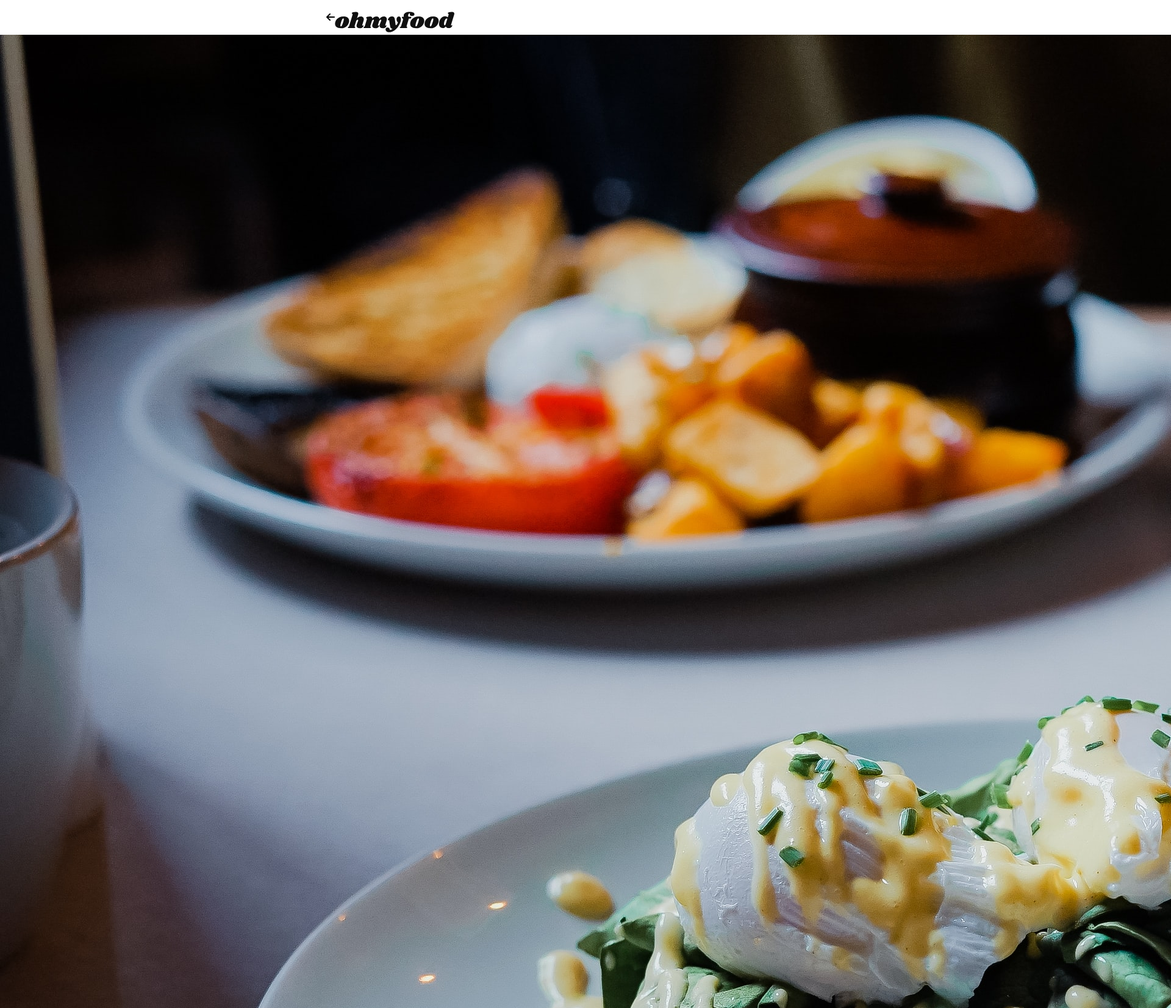
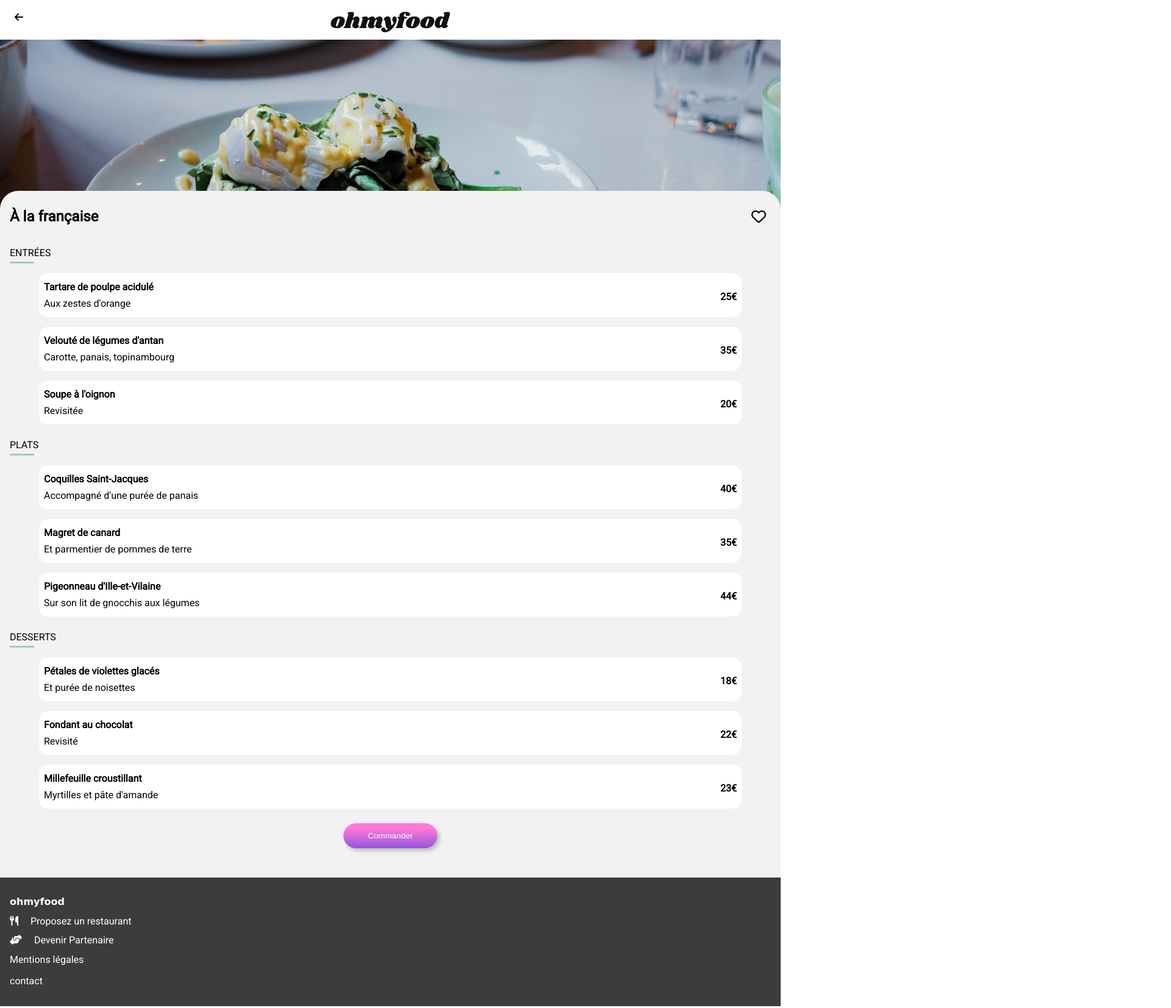
Before and after one commit to Leadelaporte/LeaDelaporte_3_25052021, a plain HTML site: page a_la_francaise.html in a window 1280 px wide. Shown: the part 5-1658 px from the top of the page at 61% size, 1920 px wide, since content can reach past the window. Drawn offline with nearby package versions, Linux system fonts and the light colour scheme; files that its build step writes are made by us from their sources; a web font is replaced by a local one.

Commit message:
menu3 ok

```diff
--- a/a_la_francaise.html
+++ b/a_la_francaise.html
@@ -5,7 +5,7 @@
     <title>OhMyFood-À la française</title>
     <meta charset="utf-8"/>
     <meta name="viewport" content="width=device-width, initial-scale=1.0"/>
-    <link rel="stylesheet" href="styles.css"/>
+    <link rel="stylesheet" href="scss/menu3styles.css"/>
     <script src="https://kit.fontawesome.com/44083493f0.js" crossorigin="anonymous"></script>
 </head>
 
@@ -19,38 +19,62 @@
         </div>
     </header>
 
-    <img src="images/restaurants/toa-heftiba-DQKerTsQwi0-unsplash.jpg" alt="Photo du restaurant À la française"/>
+    <div class="background"></div>
 
     <section class="menu">
         <div class="menu__tilte">
             <h1>À la française</h1>
+            <div class="box__heart">
+                <i class="fas fa-heart"></i>
                 <i class="far fa-heart"></i>
+            </div>
         </div>
         <div class="menu__starters">
             <p>ENTRÉES</p>
         </div>
         <div class="menu__box">
-            <div class="box">
+            <div class="box fade-1">
+                <div class="box__menu">
+                    <div class="box__menu--menu">
                         <h2>Tartare de poulpe acidulé</h2>
                         <p>Aux zestes d'orange</p>
+                    </div>
                     <div class="box__price">
                         <h2>25€</h2>
                     </div>
+                    <div class="validation">
+                        <i class="fas fa-check-circle"></i>
+                    </div>
+                </div>
             </div>
 
-            <div class="box">
+            <div class="box fade-2">
+                <div class="box__menu">
+                    <div class="box__menu--menu">
                         <h2>Velouté de légumes d'antan</h2>
                         <p>Carotte, panais, topinambourg</p>
+                    </div>
                     <div class="box__price">
                         <h2>35€</h2>
                     </div>
+                    <div class="validation">
+                        <i class="fas fa-check-circle"></i>
+                    </div>
+                </div>
             </div>
 
-            <div class="box">
+            <div class="box fade-3">
+                <div class="box__menu ">
+                    <div class="box__menu--menu">
                         <h2>Soupe à l'oignon</h2>
                         <p>Revisitée</p>
+                    </div>
                     <div class="box__price">
                         <h2>20€</h2>
+                    </div>
+                    <div class="validation">
+                        <i class="fas fa-check-circle"></i>
+                    </div>
                 </div>
             </div>
 
@@ -59,27 +83,48 @@
             <p>PLATS</p>
         </div>
         <div class="menu__box">
-            <div class="box">
+            <div class="box fade-4">
+                <div class="box__menu">
+                    <div class="box__menu--menu">
                         <h2>Coquilles Saint-Jacques</h2>
                         <p>Accompagné d'une purée de panais</p>
+                    </div>
                     <div class="box__price">
                         <h2>40€</h2>
                     </div>
+                    <div class="validation">
+                        <i class="fas fa-check-circle"></i>
+                    </div>
+                </div>
             </div>
 
-            <div class="box">
+            <div class="box fade-5">
+                <div class="box__menu">
+                    <div class="box__menu--menu">
                         <h2>Magret de canard</h2>
                         <p>Et parmentier de pommes de terre</p>
+                    </div>
                     <div class="box__price">
                         <h2>35€</h2>
                     </div>
+                    <div class="validation">
+                        <i class="fas fa-check-circle"></i>
+                    </div>
+                </div>
             </div>
 
-            <div class="box">
+            <div class="box fade-6">
+                <div class="box__menu">
+                    <div class="box__menu--menu">
                         <h2>Pigeonneau d'Ille-et-Vilaine</h2>
                         <p>Sur son lit de gnocchis aux légumes</p>
+                    </div>
                     <div class="box__price">
                         <h2>44€</h2>
+                    </div>
+                    <div class="validation">
+                        <i class="fas fa-check-circle"></i>
+                    </div>
                 </div>
             </div>
 
@@ -88,27 +133,48 @@
             <p>DESSERTS</p>
         </div>
         <div class="menu__box">
-            <div class="box">
+            <div class="box fade-7">
+                <div class="box__menu">
+                    <div class="box__menu--menu">
                     <h2>Pétales de violettes glacés</h2>
                     <p>Et purée de noisettes</p>
+                </div>
                     <div class="box__price">
                         <h2>18€</h2>
                     </div>
+                    <div class="validation">
+                        <i class="fas fa-check-circle"></i>
+                    </div>
+                </div>
             </div>
 
-            <div class="box">
+            <div class="box fade-8">
+                <div class="box__menu">
+                    <div class="box__menu--menu">
                         <h2>Fondant au chocolat</h2>
                         <p>Revisité</p>
+                    </div>
                     <div class="box__price">
                         <h2>22€</h2>
                     </div>
+                    <div class="validation">
+                        <i class="fas fa-check-circle"></i>
+                    </div>
+                </div>
             </div>
 
-            <div class="box">
+            <div class="box fade-9">
+                <div class="box__menu">
+                    <div class="box__menu--menu">
                         <h2>Millefeuille croustillant</h2>
                         <p>Myrtilles et pâte d'amande</p>
+                    </div>
                     <div class="box__price">
                         <h2>23€</h2>
+                    </div>
+                    <div class="validation">
+                        <i class="fas fa-check-circle"></i>
+                    </div>
                 </div>
             </div>
 
--- /dev/null
+++ b/scss/menu3styles.scss
@@ -0,0 +1,332 @@
+@import"./utils/variables";
+@import"./utils/mixins";
+@import url('https://fonts.googleapis.com/css2?family=Shrikhand&display=swap');
+@import url('https://fonts.googleapis.com/css2?family=Roboto:wght@300;400&family=Shrikhand&display=swap');
+
+body{
+    @include body;
+}
+
+a{
+    text-decoration: none;
+    color: black;
+}
+
+a:visited{
+    color: black;
+}
+
+/* HEADER */
+
+header{
+    display: flex;
+    justify-content: center;
+    padding-top: 1em;
+    margin-bottom: 0.5em;
+}
+
+.logo__return{
+    position: absolute;
+    left: 1.5em;
+    top: 1.5em;
+}
+
+/* IMAGE */
+
+.background{
+    background-image: url(../images/restaurants/toa-heftiba-DQKerTsQwi0-unsplash.jpg);
+    background-size: cover;
+    background-position: center;
+    z-index: -1;
+    height: 20em;
+
+}
+
+/* MENU */
+
+.menu{
+    background-color: #F2F2F2;
+    border-top-left-radius: 30px;
+    border-top-right-radius: 30px;
+    margin-top: -4.5em;
+    .menu__tilte{
+        padding-top: 0.5em;
+        display: flex;
+        align-items: center;
+        justify-content: space-between;
+        margin: 0 1.5em 0 1em;
+        p{
+            font-family: "Shrikhand", sans-serif;
+            font-size: 1.5em;
+        }
+    .far{
+        font-size: 1.5em;
+    }
+    .fas{
+        font-size: 1.5em;
+    }
+    }
+}
+
+.menu__starters{
+    position: relative;
+    padding-left: 1em;
+}
+
+.menu__starters::after{
+    @include aftermenu;
+}
+
+.menu__box{
+    display: flex;
+    flex-direction: column;
+    align-items: center;
+}
+.box{
+    background: white;
+    border-radius: 15px;
+    width: 90%;
+    height: 4.5em;
+    margin-bottom: 0.5em;
+    margin-top: 0.5em;
+    white-space: nowrap;
+    display: block;
+    position: relative;
+    h2{
+        font-size: 1em;
+        margin-bottom: 0;
+        text-overflow: ellipsis;
+        overflow: hidden;
+    }
+    p{
+        margin-top: 0.5em;
+        font-size: 1em;
+        text-overflow: ellipsis;
+        overflow: hidden;
+
+    }
+}
+
+.box__menu{
+    display: flex;
+    justify-content: space-between;
+    margin-left: 0.5em;
+}
+
+.menu__dishes{
+    position: relative;
+    padding-left: 1em;
+}
+
+.menu__dishes::after{
+    @include aftermenu;
+}
+
+.menu__desserts{
+    position: relative;
+    padding-left: 1em;
+}
+
+.menu__desserts::after{
+    @include aftermenu;
+}
+
+.menu__button{
+    display: flex;
+    justify-content: center;
+    padding-bottom: 3em;
+    padding-top: 1em;
+}
+
+.box__menu--menu{
+    white-space: nowrap;
+    overflow: hidden;
+    padding-right: 1em;
+
+}
+
+.box__price{
+    padding-top: 1em;
+    margin-right: 0.5em;
+
+}
+/* ANIMATION COEUR */
+
+.box__heart .fas{
+    color:$secondary-color;
+    display: block;
+    background: -webkit-linear-gradient($primary-color 40%, $secondary-color 100%);
+    -webkit-background-clip: text;
+    -webkit-text-fill-color: transparent;
+}
+
+
+.box__heart:hover{
+    .far{
+        opacity: 0;
+    }
+}
+
+.far{
+    position: absolute;
+    background-color: #F2F2F2;
+    opacity: 1;
+    -webkit-transition:.4s ease-in-out;
+    margin-top: -1em;
+}
+
+/* ANIMATION APPARITION MENU */
+
+@keyframes FadeIn{
+    0% {
+        opacity: 0;
+    }
+    100%{
+        opacity: 1;
+    }
+}
+
+.box{
+    animation: FadeIn 2s both;
+}
+
+.fade-1{
+    animation-delay: 0.1s;
+}
+
+.fade-2{
+    animation-delay: 0.2s;
+
+}
+
+.fade-3{
+    animation-delay: 0.3s;
+
+}
+
+.fade-4{
+    animation-delay: 0.4s;
+
+}
+
+.fade-5{
+    animation-delay: 0.5s;
+
+}
+
+.fade-6{
+    animation-delay: 0.6s;
+
+}
+
+.fade-7{
+    animation-delay: 0.7s;
+
+}
+
+.fade-8{
+    animation-delay: 0.8s;
+
+}
+
+.fade-9{
+    animation-delay: 0.9s;
+
+}
+
+/* ANIMATION VALIDATION MENU */
+
+.box .validation{
+    display: none;
+    position: absolute;
+    right: 0;
+    background-color: #A4CCAE;
+    height: 4.5em;
+    width: 4em;
+    border-top-right-radius: 15px;
+    border-bottom-right-radius: 15px;
+}
+
+.validation i{
+    font-size: 30px;
+    color: white;
+    animation: rotate 1s;
+}
+
+.box:hover .validation{
+    display: flex;
+    justify-content: center;
+    align-items: center;
+    animation: slide 1s ease;
+    transform-origin: right;
+}
+
+.box:hover .box__price{
+    animation: slideprice 1s both;
+}
+
+@keyframes rotate{
+    0%{
+        transform: rotate(0)
+    }
+    100%{
+        transform: rotate(360deg)
+    }
+}
+
+@keyframes slide{
+    0%{
+        transform: scaleX(0);
+    }
+    100%{
+        transform: scaleX(4em);
+    }
+}
+
+@keyframes slideprice{
+    0%{
+        margin-right: 0;
+    }
+    100%{
+        margin-right: 5em;
+    }
+}
+/* BOUTTON */
+
+button{
+    @include buttonmenu;
+
+}
+
+button:hover{
+    @include buttonhover;
+}
+
+/* FOOTER */
+
+footer{
+    background-color: #3a3d3b;
+    color: white;
+    padding-top: 1em;
+    padding-bottom: 1em;
+    padding-left: 1em;
+    margin-bottom: 0;
+    a{
+        color: white;
+    }
+    h2{
+        font-family: "Shrikhand", cursive;
+        font-size: 1em;
+    }
+}
+
+.footer__link{
+    i{
+        padding-right: 1em;
+        padding-bottom: 0.9em;
+    }
+}
+
+.footer a:visited{
+    color: white;
+}
```
Also changed, not shown: scss/menu3styles.css (added), 1 other file. Lines whose indentation alone changed are shown as unchanged.
